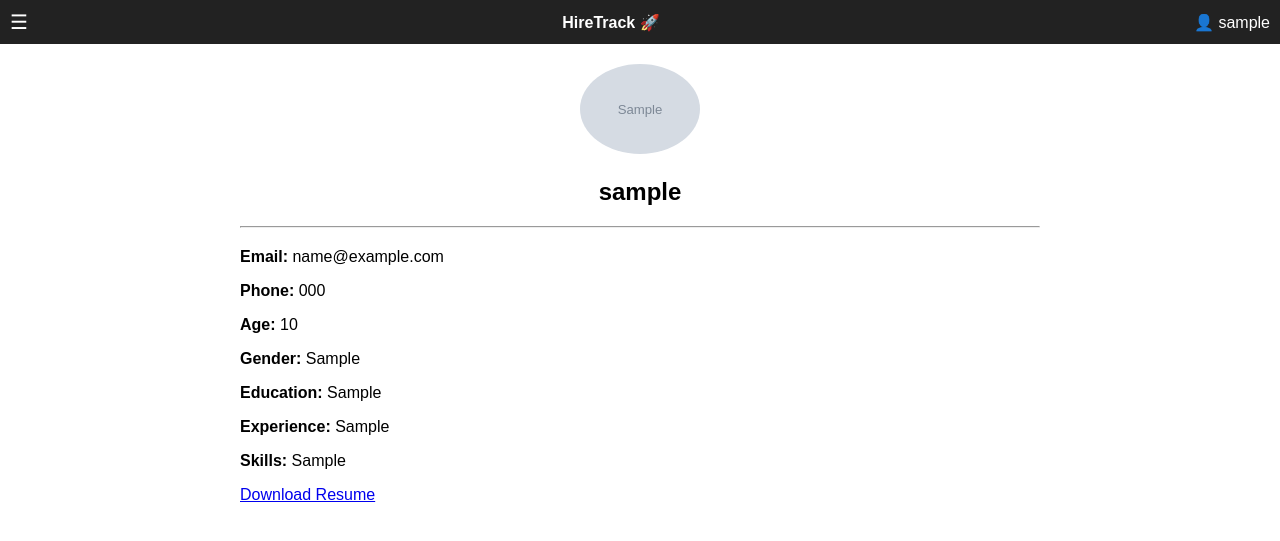
After one commit to Shinu-Cherian/hiretrack, a Django app: page /profile/ in a window 1280 px wide. The commit adds this page. Shown: the top 541 px of the page. Run offline with Django 5.2, Linux system fonts and the light colour scheme; a user stored in the database is signed in; tables that the repository leaves empty hold one stand-in row (values such as "Sample post"); grey boxes marked "Sample" are stand-in pictures.

Commit message:
Added profile system and highlight feature

```diff
--- a/templates/base.html
+++ b/templates/base.html
@@ -2,6 +2,11 @@
 <html>
 <head>
     <title>HireTrack</title>
+    <style>
+        .highlight-row td {
+            background-color: #fff3cd !important;
+    }
+    </style>
 </head>
 
 <body style="margin:0; font-family:Arial;">
--- a/tracker/models.py
+++ b/tracker/models.py
@@ -44,3 +44,24 @@ class Referral(models.Model):   # 👈 outside Job class
 
     def __str__(self):
         return f"{self.person_name} - {self.company}"
+
+
+
+class Profile(models.Model):
+    user = models.OneToOneField(User, on_delete=models.CASCADE)
+
+    age = models.IntegerField(null=True, blank=True)
+    gender = models.CharField(max_length=10, blank=True)
+
+    phone = models.CharField(max_length=15, blank=True)
+    email = models.EmailField(blank=True)
+
+    education = models.TextField(blank=True)
+    experience = models.TextField(blank=True)
+    skills = models.TextField(blank=True)
+
+    resume = models.FileField(upload_to='resumes/', null=True, blank=True)
+    profile_pic = models.ImageField(upload_to='profiles/', null=True, blank=True)
+
+    def __str__(self):
+        return self.user.username
--- /dev/null
+++ b/tracker/templates/profile.html
@@ -0,0 +1,35 @@
+{% extends 'base.html' %}
+
+{% block content %}
+
+<div style="max-width:800px; margin:auto; text-align:center;">
+
+    <!-- 👤 PROFILE PIC -->
+    {% if profile.profile_pic %}
+        <img src="{{ profile.profile_pic.url }}" width="120" style="border-radius:50%;">
+    {% else %}
+        <p>No Profile Picture</p>
+    {% endif %}
+
+    <h2>{{ profile.user.username }}</h2>
+
+    <hr>
+
+    <div style="text-align:left; margin-top:20px;">
+        <p><strong>Email:</strong> {{ profile.user.email }}</p>
+        <p><strong>Phone:</strong> {{ profile.phone }}</p>
+        <p><strong>Age:</strong> {{ profile.age }}</p>
+        <p><strong>Gender:</strong> {{ profile.gender }}</p>
+
+        <p><strong>Education:</strong> {{ profile.education }}</p>
+        <p><strong>Experience:</strong> {{ profile.experience }}</p>
+        <p><strong>Skills:</strong> {{ profile.skills }}</p>
+
+        {% if profile.resume %}
+            <p><a href="{{ profile.resume.url }}">Download Resume</a></p>
+        {% endif %}
+    </div>
+
+</div>
+
+{% endblock %}
--- a/tracker/templates/referral_list.html
+++ b/tracker/templates/referral_list.html
@@ -36,7 +36,7 @@
         </tr>
 
         {% for referral in referrals %}
-        <tr>
+        <tr {% if referral.highlight %} style="background-color:#d1e7dd;" {% endif %}>
             <td>{{ referral.person_name }}</td>
             <td>{{ referral.company }}</td>
             <td>{{ referral.email }}</td>
--- a/tracker/urls.py
+++ b/tracker/urls.py
@@ -16,4 +16,5 @@ urlpatterns = [
     path('toggle-star-job/<int:id>/', views.toggle_star_job, name='toggle_star_job'),
     path('toggle-star-referral/<int:id>/', views.toggle_star_referral, name='toggle_star_referral'),
     path('starred/', views.starred_list, name='starred'),
+    path('profile/', views.view_profile, name='profile'),
 ]
--- a/tracker/views.py
+++ b/tracker/views.py
@@ -1,5 +1,5 @@
 from django.shortcuts import render,redirect
-from .models import Job,Referral
+from .models import Job,Referral,Profile
 from django.db.models import Q
 from datetime import datetime, timedelta
 from datetime import date
@@ -28,7 +28,7 @@ def add_job(request):
             user=request.user,         #multi user access
             company=company,
             role=role,
-            date_applied=date_applied,
+            date_applied=date_obj,
             status=status,
             job_id=job_id,   # 👈 add
             job_description=job_description,   # 👈 add
@@ -44,8 +44,22 @@ def add_job(request):
 
 @login_required
 def job_list(request):
+    highlight_id = request.GET.get('highlight')
+
+    # 🔥 normal user jobs
     jobs = Job.objects.filter(user=request.user)
-    return render(request, 'job_list.html', {'jobs': jobs})
+
+    # 🔥 IMPORTANT FIX → ensure highlighted job always included
+    if highlight_id:
+        jobs = jobs.filter(
+            Q(id=highlight_id) | Q(user=request.user)
+        )
+
+    return render(request, 'job_list.html', {
+        'jobs': jobs,
+        'highlight_id': highlight_id
+    })
+
 
 @login_required
 def add_referral(request):
@@ -54,25 +68,25 @@ def add_referral(request):
         company = request.POST.get('company')
         email = request.POST.get('email')
         date = request.POST.get('date')
+
         date_obj = datetime.strptime(date, "%Y-%m-%d").date()
         follow_up_date = date_obj + timedelta(days=3)
+
         status = request.POST.get('status')
         notes = request.POST.get('notes')
 
-
         Referral.objects.create(
-            user=request.user,             #multi user access
+            user=request.user,
             person_name=person_name,
             company=company,
             email=email,
-            date=date,
+            date=date_obj,   # ✅ correct
             status=status,
             notes=notes,
             follow_up_date=follow_up_date
-
         )
 
-        return redirect('home')
+        return redirect('referral_list')   # 🔥 better than home
 
     return render(request, 'add_referral.html')
 
@@ -158,50 +172,56 @@ def edit_referral(request, id):
 
 @login_required
 def job_list(request):
-    query = request.GET.get('q')
-    status_filter = request.GET.get('status')
-    jobs = Job.objects.all()
-    filter_value = request.GET.get('filter')
+    jobs = Job.objects.filter(user=request.user)
+    highlight_id = request.GET.get('highlight')
 
-    if query:
-        jobs = Job.objects.filter(
-            Q(company__icontains=query) |
-            Q(role__icontains=query) |
-            Q(job_id__icontains=query)
-        )
-    if filter_value:
-        if filter_value == 'starred':
-            jobs = jobs.filter(is_starred=True)
+    for job in jobs:
+        if highlight_id and str(job.id) == str(highlight_id):
+            job.highlight = True
         else:
-            jobs = jobs.filter(status=filter_value)
+            job.highlight = False
 
-
-
-    return render(request, 'job_list.html', {'jobs': jobs})
+    return render(request, 'job_list.html', {
+        'jobs': jobs
+    })
 
 @login_required
 def referral_list(request):
     query = request.GET.get('q')
     filter_value = request.GET.get('filter')
+    highlight_id = request.GET.get('highlight')   # 🔥 ADD THIS
 
-    referrals = Referral.objects.all()
+    referrals = Referral.objects.filter(user=request.user)
 
-    # 🔍 SEARCH (CHAIN FIX)
+    if highlight_id:
+        referrals = Referral.objects.filter(
+            Q(user=request.user) | Q(id=highlight_id)
+        )
+
+    # 🔍 SEARCH
     if query:
         referrals = referrals.filter(
             Q(person_name__icontains=query) |
             Q(company__icontains=query)
         )
 
-    # 🎯 FILTER (FIXED LOGIC)
+    # 🎯 FILTER
     if filter_value:
         if filter_value == 'starred':
             referrals = referrals.filter(is_starred=True)
         else:
             referrals = referrals.filter(status=filter_value)
 
-    return render(request, 'referral_list.html', {'referrals': referrals})
+    # 🔥 HIGHLIGHT LOGIC (ADD THIS BLOCK)
+    for ref in referrals:
+        if highlight_id and str(ref.id) == str(highlight_id):
+            ref.highlight = True
+        else:
+            ref.highlight = False
 
+    return render(request, 'referral_list.html', {
+        'referrals': referrals
+    })
 
 @login_required
 def notifications_page(request):
@@ -275,3 +295,11 @@ def starred_list(request):
         'jobs': jobs,
         'referrals': referrals
     })
+
+@login_required
+def view_profile(request):
+    profile, created = Profile.objects.get_or_create(user=request.user)
+
+    return render(request, 'profile.html', {
+        'profile': profile
+    })
```
Also changed, not shown: tracker/templates/job_list.html (+13 -3 lines), tracker/templates/starred.html (+10 -2 lines), tracker/migrations/0008_profile.py (added).
